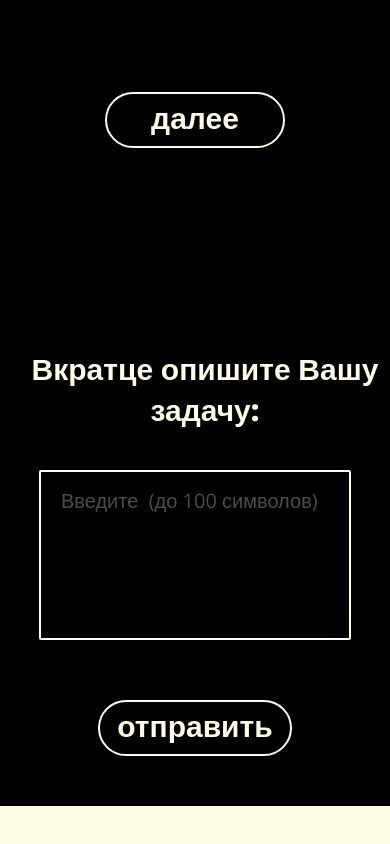
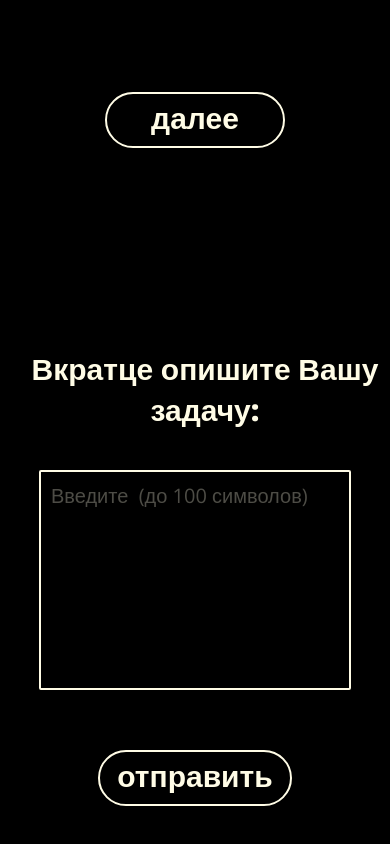
Before and after one commit to DrLivesee/pms, a website built with Parcel: page src/index.html in a window 390 px wide. Shown: the part 3744-4588 px from the top of the page. Before the commit the page ends 4550 px from the top, so only its background shows below. Built offline with nearby package versions, Linux system fonts and the light colour scheme.

Commit message:
fixes with mobile version

```diff
--- a/src/css/contacts.scss
+++ b/src/css/contacts.scss
@@ -161,12 +161,12 @@
 
 			.textarea-user {
 				display: block;
-				padding: 20px;
-				line-height: 18px;
+				padding: 10px;
+				line-height: 28px;
 				border: none;
 				outline: none;
 				resize: none;
-				font-size: 14px;
+				font-size: 24px;
 				width: 80%;
 				margin: 0 auto;
 				background-color: black;
@@ -179,6 +179,7 @@
 					width: 90%;
 					font-size: 60px;
 					line-height: 60px;
+					padding: 20px;
 				}
 
 				&::placeholder {
--- a/src/index.html
+++ b/src/index.html
@@ -2,7 +2,10 @@
 <html lang="ru">
 	<head>
 		<meta charset="UTF-8" />
-		<meta name="viewport" content="width=device-width, initial-scale=1.0" />
+		<meta
+			name="viewport"
+			content="width=device-width, initial-scale=1.0, maximum-scale=1.0"
+		/>
 		<title>PMC</title>
 		<link rel="icon" href="#" type="image/png" />
 		<link rel="preconnect" href="https://fonts.googleapis.com" />
```
